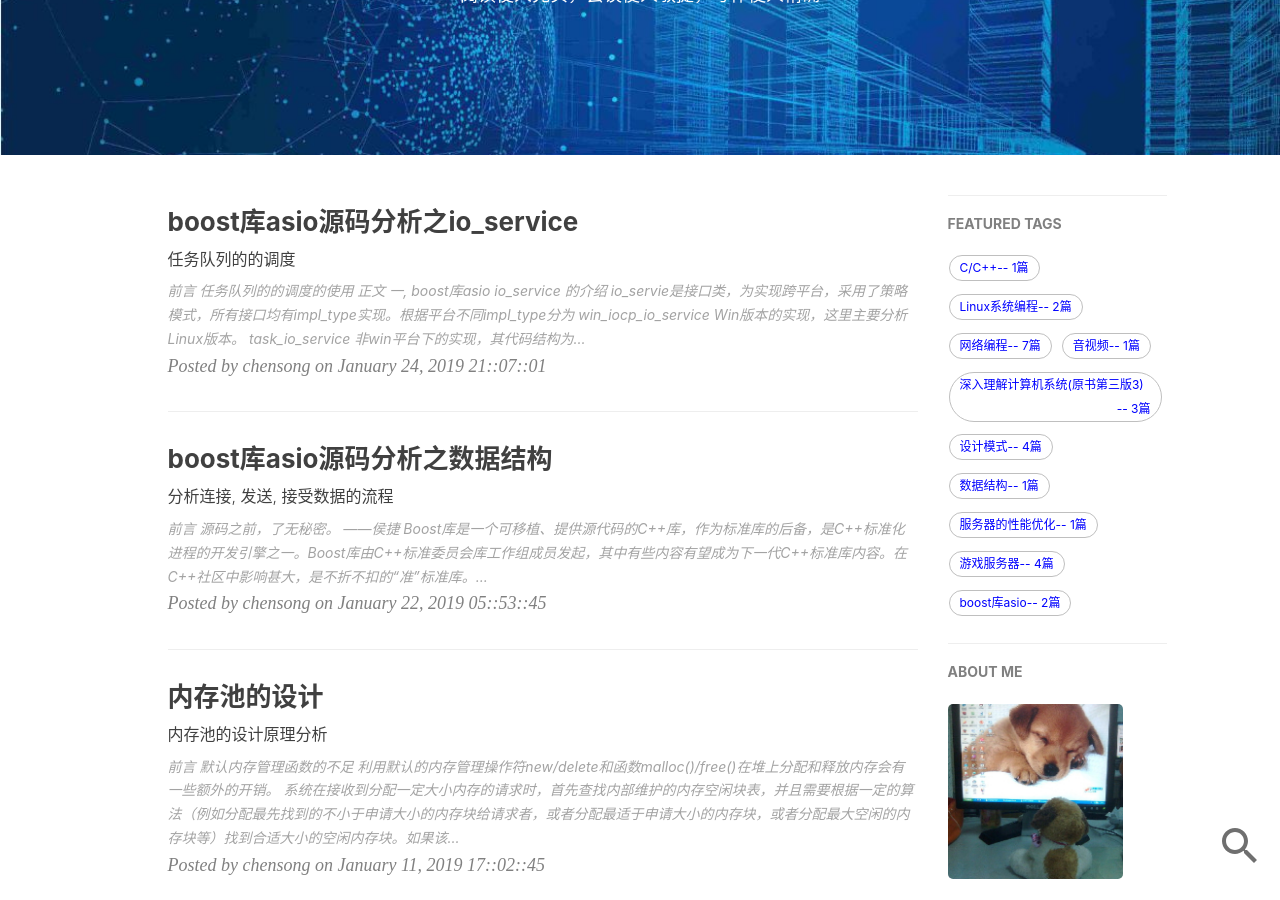
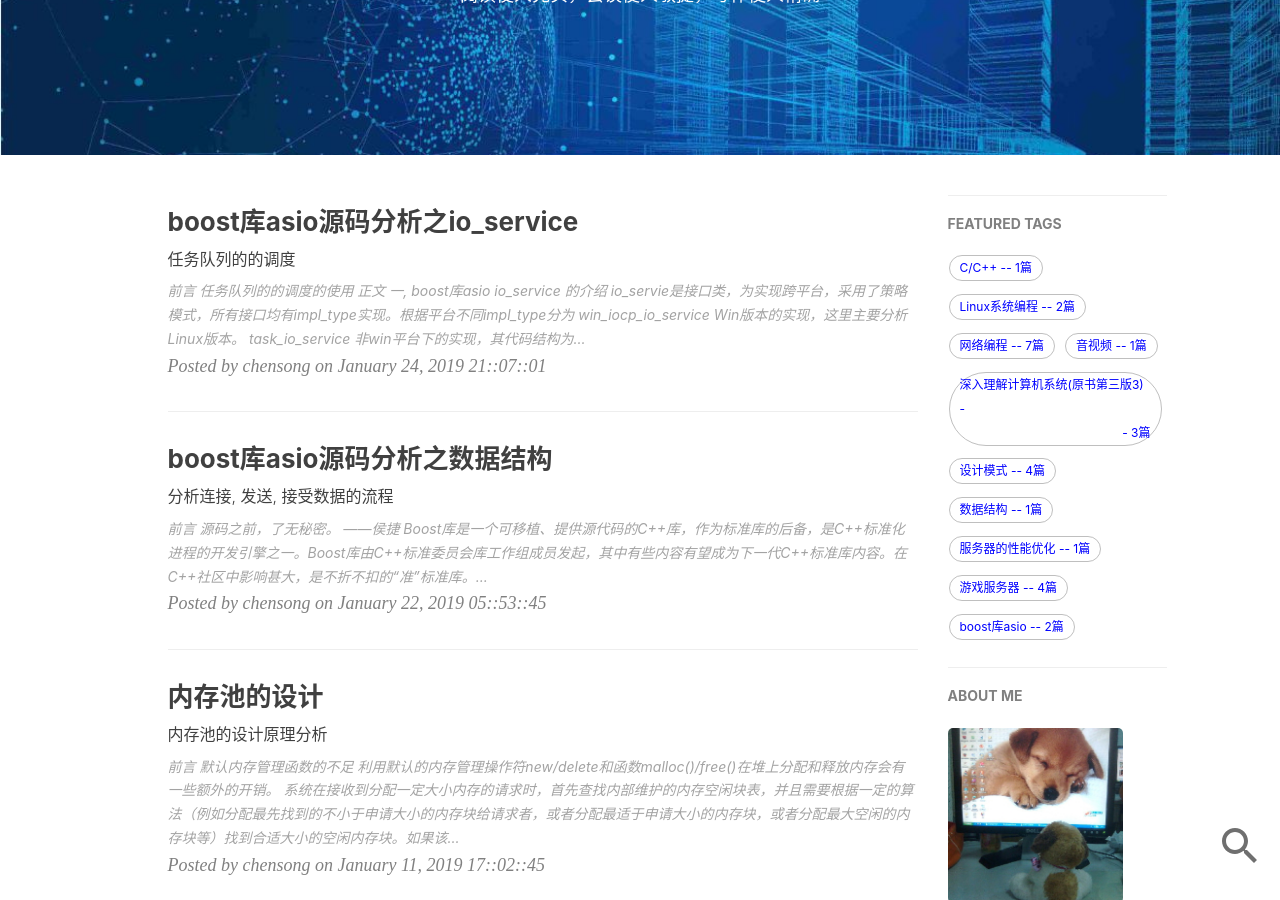
Before and after one commit to chensongpoixs/chensongpoixs.github.io, a Jekyll site: the page built from index.html, in a window 1280 px wide and 900 px high, scrolled down 263 px. Built offline with Jekyll 4.4.1, drawn with Linux system fonts in a browser that asks for light colours; nearby versions of some CDN libraries; the list of posts is cut into pages by our own code; comment, search, counter and statistics services are not loaded.

Commit message:
调整布局

```diff
--- a/_layouts/page.html
+++ b/_layouts/page.html
@@ -42,9 +42,9 @@ layout: default
                             {% if tag[1].size > {{site.featured-condition-size}} %}
                 				<a href="{{ site.baseurl }}/tags/#{{ tag[0] }}" title="{{ tag[0] }}" rel="{{ tag[1].size }}" width="100">
                                 <font color="#0000FF">
-								<span style="float:left">{{ tag[0] }}</span>
+								<span style="float:left">{{ tag[0] }} -</span>
                                 <!--tag 文章篇数-->
-								<span style="float:right"> -- {{tag[1].size}}篇</span>
+								<span style="float:right">- {{tag[1].size}}篇</span>
 								</font>
 								</a>
                             {% endif %}
@@ -95,9 +95,9 @@ layout: default
                             {% if tag[1].size > {{site.featured-condition-size}} %}
                                 <a href="{{ site.baseurl }}/tags/#{{ tag[0] }}" title="{{ tag[0] }}" rel="{{ tag[1].size }}" width="100">
                                 <font color="#0000FF">
-								<span style="float:left">{{ tag[0] }}</span>
+								<span style="float:left">{{ tag[0] }}   -</span>
                                 <!--tag 文章篇数-->
-								<span style="float:right"> -- {{tag[1].size}}篇</span>
+								<span style="float:right">-   {{tag[1].size}}篇</span>
 								</font>
 								</a>
                             {% endif %}
```
